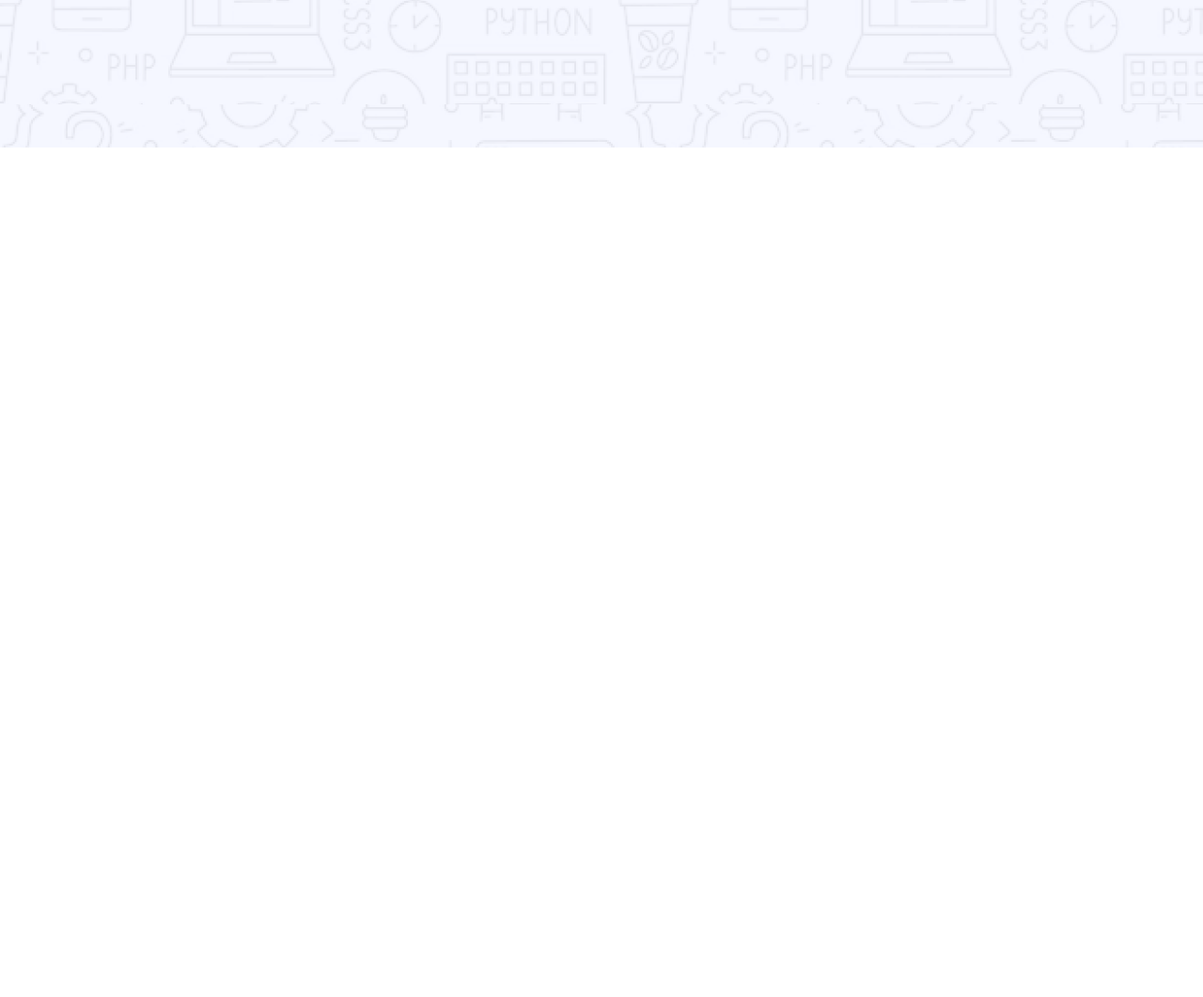
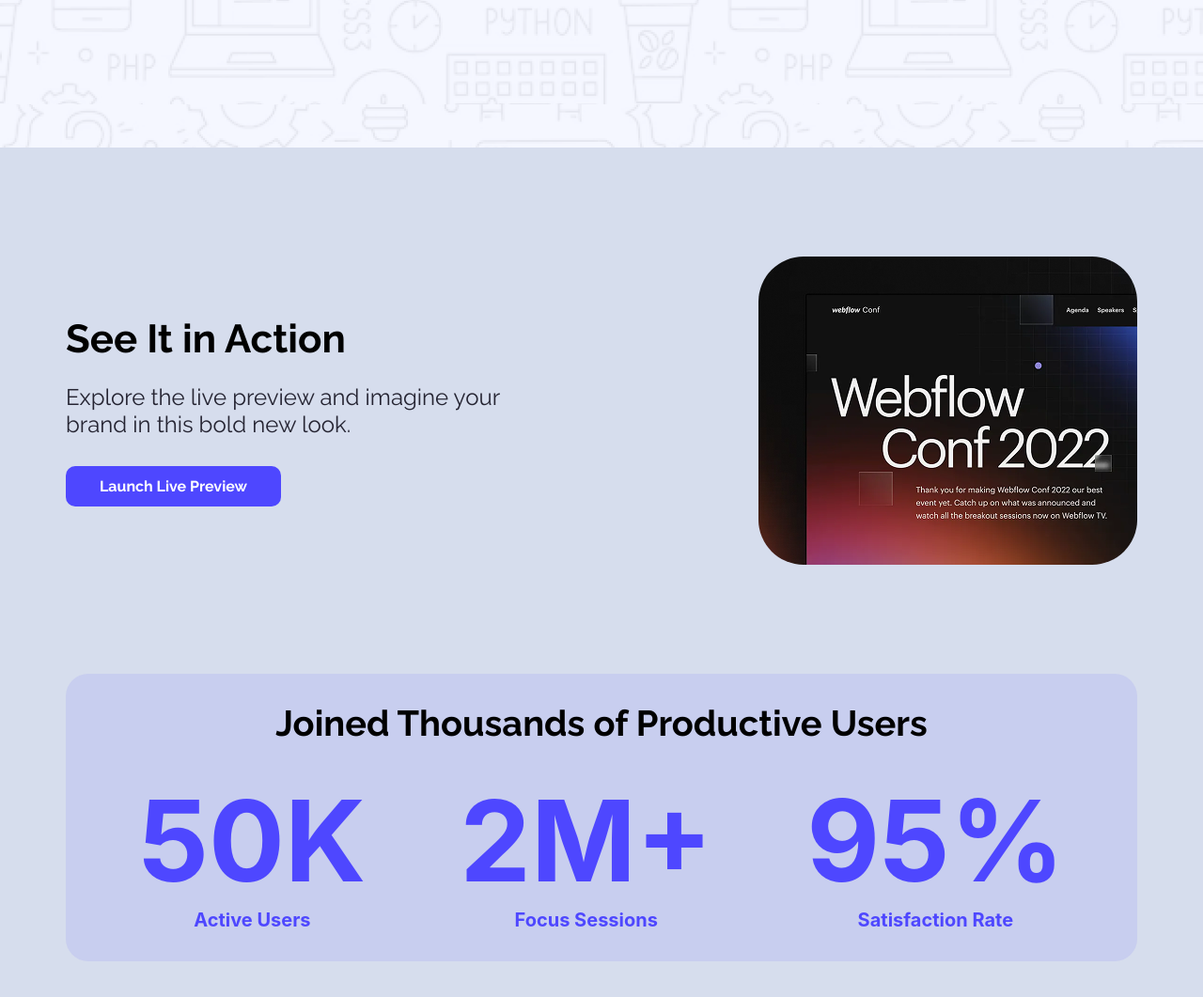
Before and after one commit to mehedihasanmamun/assignment-one, a plain HTML site: page index.html in a window 1280 px wide. Shown: the part 541-1602 px from the top of the page at 94% size. Before the commit the page ends 800 px from the top, so only its background shows below. Drawn offline with Linux system fonts and the light colour scheme.

Commit message:
added more section

```diff
--- a/index.html
+++ b/index.html
@@ -11,7 +11,7 @@
     <!-- style link  -->
      <link rel="stylesheet" href="style/styles.css">
 </head>
-<body class="raleway-normal">
+<body class="raleway-normal" style="background-color:#D6DDED;">
     <header>
         <nav class="navbar">
             <h1 class="logo">LOGO</h1>
@@ -25,8 +25,39 @@
         </div>
     </header>
 
-    <main>
+    <main style="background-color:#D6DDED;">
+        <section class="main-action-section">
+            <div class="action-section">
+                <h1 class="main-header">See It in Action</h1>
+            <p class="main-para-one">Explore the live preview and imagine your brand in this bold new look.</p><br>
+            <a class="sign-in-button" href="#">Launch Live Preview</a>
+            </div>
 
+            <div class="webflow-image">
+                <img src="/Assets/wc-mini.png" alt="">
+            </div>
+        </section>
+
+        <section class="thousand-people">
+            <h1 class="join-header">Joined Thousands of Productive Users</h1>
+
+            <div class="all-users">
+                <div class="subscribe">
+                    <h1>50K</h1>
+                    <p class="active-para">Active Users</p>
+                </div>
+
+                <div class="subscribe">
+                    <h1>2M+</h1>
+                     <p class="active-para">Focus Sessions</p>
+                </div>
+
+                <div class="subscribe">
+                    <h1>95%</h1>
+                    <p class="active-para">Satisfaction Rate</p>
+                </div>
+            </div>
+        </section>
     </main>
 
     <footer>
--- a/style/styles.css
+++ b/style/styles.css
@@ -54,3 +54,72 @@ header{
     font-size: 65px;
     margin-bottom: 40px;
 }
+/* main section start  */
+.main-action-section{
+    max-width: 1140px;
+    height: 328px;
+    display: flex;
+    justify-content: space-between;
+    margin: 116px auto;
+}
+
+.action-section{
+    width: 517px;
+    height: 203px;
+    margin:63px 0 ;
+
+}
+.main-header{
+    font-size: 42px;
+    font-weight: bold;
+    margin-bottom: 23px;
+}
+
+.main-para-one{
+    font-size: 24px;
+    color: #252432;
+    margin-bottom: 23px;
+}
+
+.webflow-image img{
+    width: 403px;
+    height: 328px;
+    border-radius: 48px;
+}
+
+/* main section 2  */
+
+.thousand-people{
+    max-width: 1140px;
+    height: 306px;
+    margin: 116px auto;
+    background-color: rgb(79, 71, 255, 10%);
+    border-radius: 24px;
+}
+.all-users{
+    display: flex;
+    justify-content: center;
+    align-items: center;
+    gap: 100px;
+    font-family: 'inter', sans-serif;
+    color: #4E47FF;
+    padding-top: 60px;
+    /* padding: 80px 50px; */
+}
+.join-header{
+    font-size: 38px;
+    font-weight: bold;
+    text-align: center;
+    position: relative;
+    top: 30px;
+}
+
+.subscribe{
+    font-size: 80px;
+    font-weight: bold;
+}
+
+.subscribe .active-para{
+    font-size: 20px;
+    text-align: center;
+}
```
